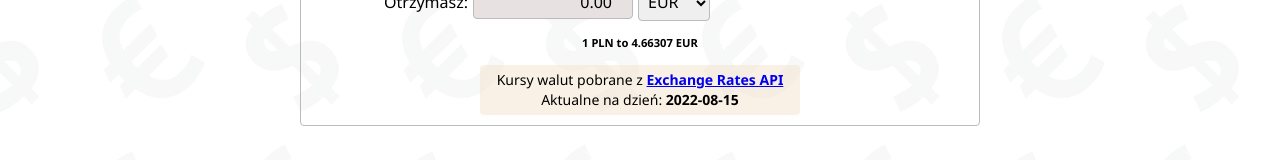
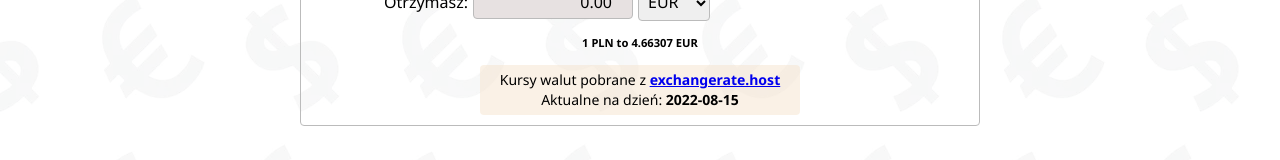
Before and after one commit to golosgit/currency-converter-react, a React (Create React App) app: page / in a window 1280 px wide. Shown: the part 393-553 px from the top of the page. Built offline with nearby package versions, Linux system fonts and the light colour scheme.

Commit message:
changed link info to proper site address

```diff
--- a/src/Form/FetchInfo/index.js
+++ b/src/Form/FetchInfo/index.js
@@ -5,8 +5,8 @@ export const FetchInfo = ({ date }) => {
     <Wrapper>
       <FetchText>
         Kursy walut pobrane z&nbsp;
-        <StyledText as="a" href="https://exchangeratesapi.io/" target="_blank" rel="noopener noreferrer">
-          Exchange Rates API
+        <StyledText as="a" href="https://exchangerate.host/" target="_blank" rel="noopener noreferrer">
+        exchangerate.host
         </StyledText>
       </FetchText>
       <FetchText>
```
